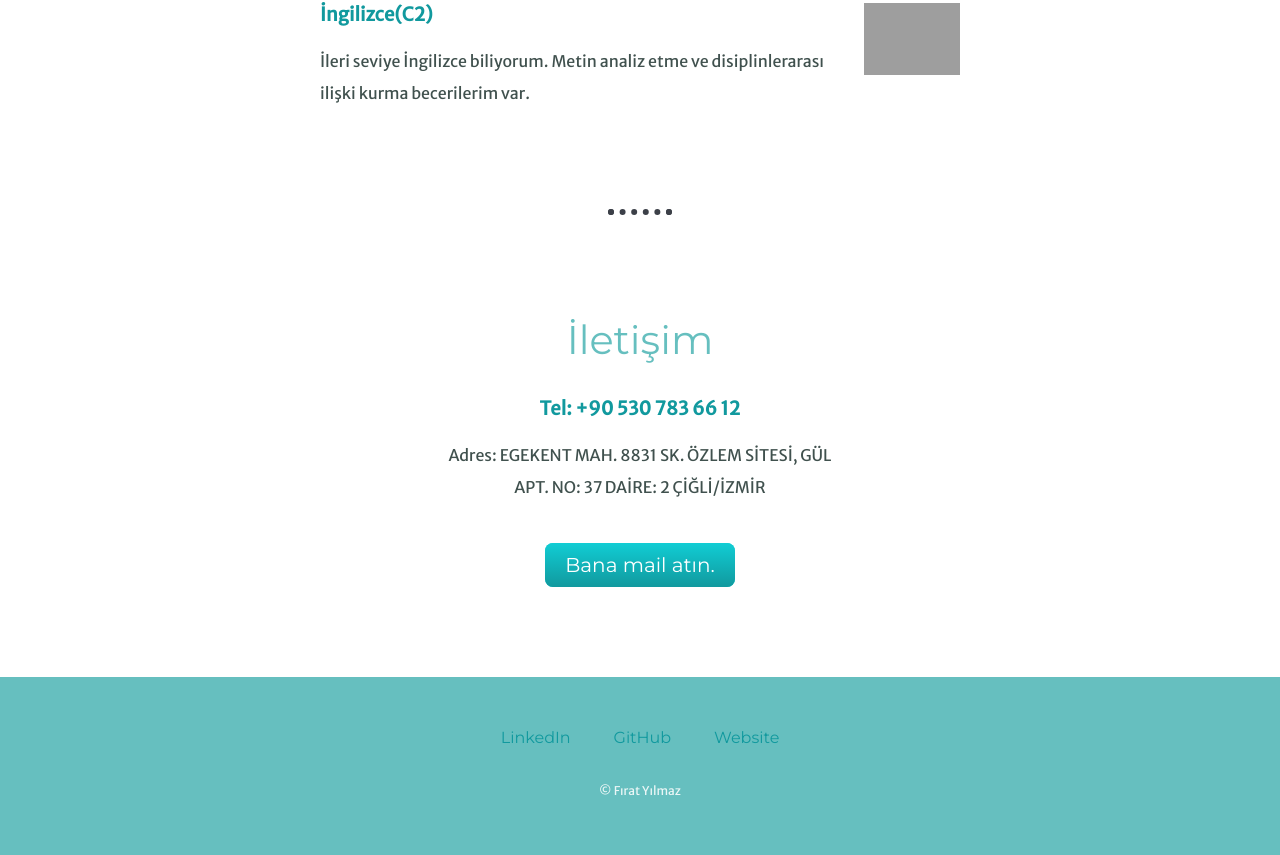
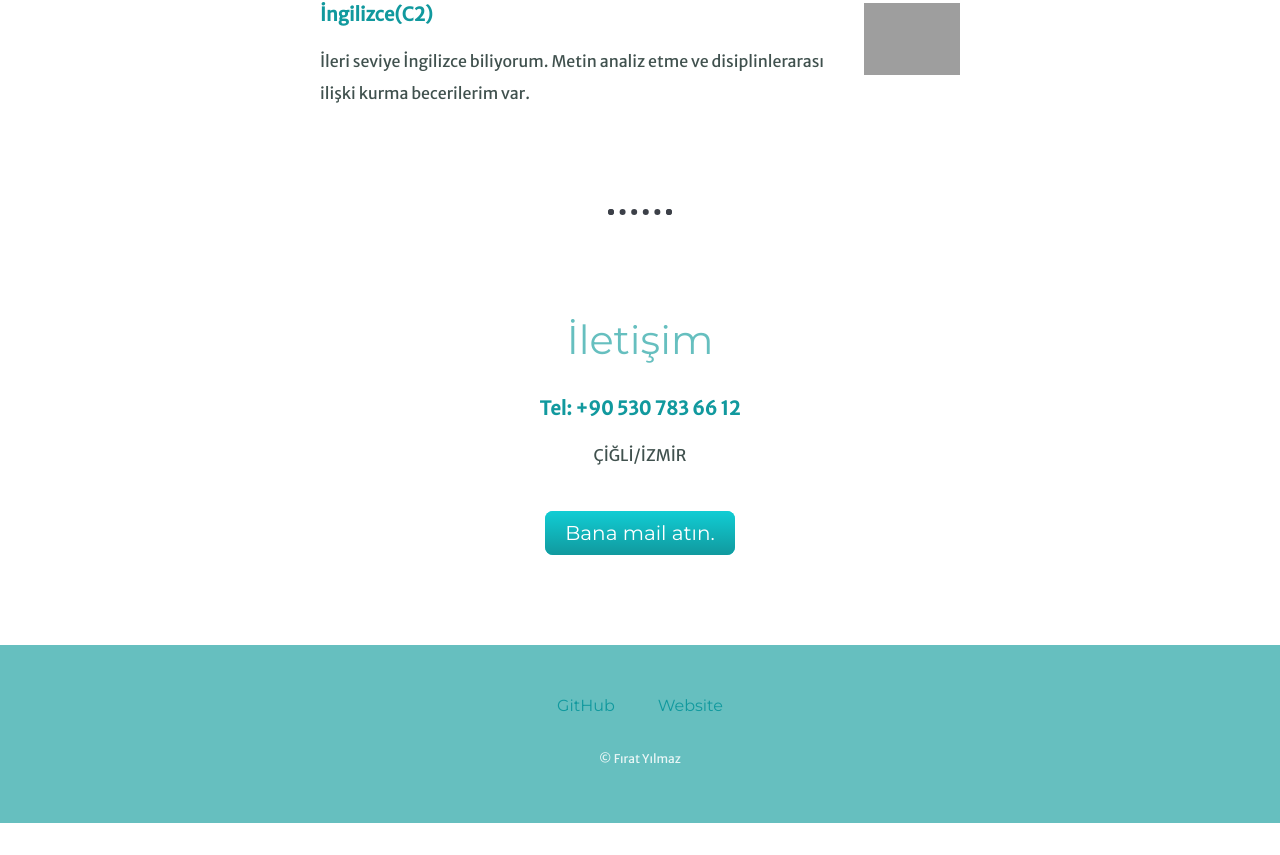
Before and after one commit to FratGambit/My-Site, a plain HTML site: page index.html in a window 1280 px wide. Shown: the part 2118-2973 px from the top of the page. After the commit the page ends 2941 px from the top, so only its background shows below. Drawn offline with Linux system fonts and the light colour scheme; grey boxes are pictures that could not be loaded.

Commit message:
Add files via upload

```diff
--- a/css/styles.css
+++ b/css/styles.css
@@ -132,7 +132,7 @@ padding: 50px 0 20px;
   padding: 20px 0;
 }
 
-.contact-p {
+.adress {
 
   width: 30%;
   margin: auto;
--- a/index.html
+++ b/index.html
@@ -50,14 +50,13 @@ hedefim kendimi web development alanında geliştirmek.</p>
     <div class="contact-me">
       <h2>İletişim</h2>
       <h3>Tel: +90 530 783 66 12</h3>
-      <p class="contact-p">Adres: EGEKENT MAH. 8831 SK. ÖZLEM SİTESİ, GÜL APT. NO: 37 DAİRE: 2 ÇİĞLİ/İZMİR</p>
+      <p class="adress">ÇİĞLİ/İZMİR</p>
       <a class="btn" href="mailto:firat.y@outlook.com.tr">Bana mail atın.</a>
     </div>
   </div>
 
 
   <div class="bottom-container">
-    <a class="footer-link" href="https://www.linkedin.com/">LinkedIn</a>
     <a class="footer-link" href="https://github.com/FratGambit">GitHub</a>
     <a class="footer-link" href="https://fratgambit.github.io/cv/">Website</a>
     <p class="copyright">© Fırat Yılmaz</p>
```
